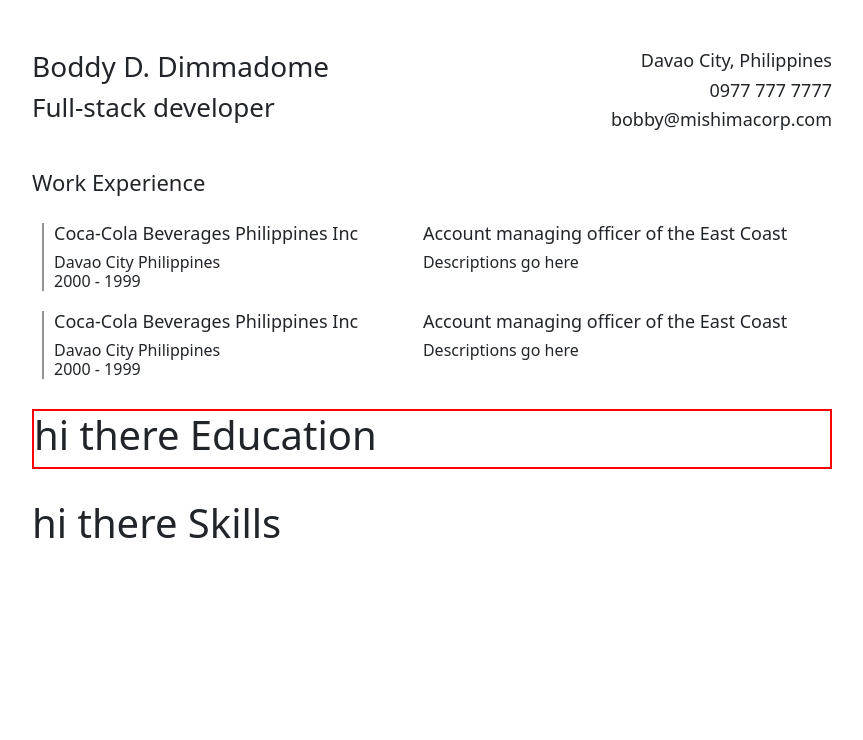
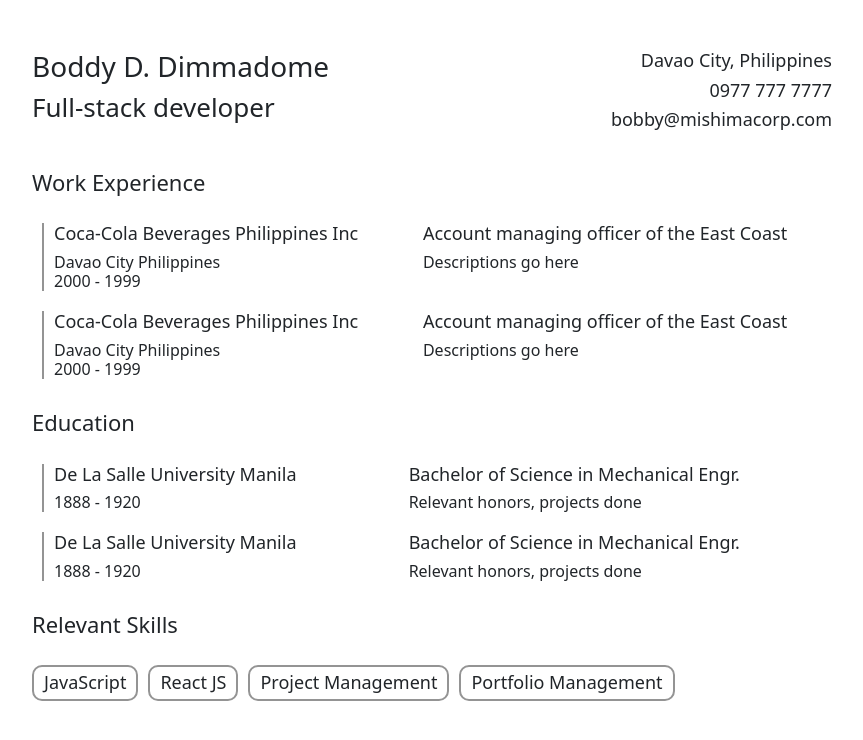
Before and after one commit to jedtap/cv-maker-lite, a React (Create React App) app: page / in a window 1280 px wide. Shown: the top 740 px of the page, without its empty margins (208-1071 px from the left). Built offline with nearby package versions, Linux system fonts and the light colour scheme.

Commit message:
dummy content complete

```diff
--- a/src/components/Education.js
+++ b/src/components/Education.js
@@ -6,7 +6,32 @@ class Education extends Component {
   render() {
     return (
       <div className="education">
-        <h1>hi there Education</h1>
+        <h2>Education</h2>
+
+        <div className="education-group">
+          <div className="education-left">
+            <h3>De La Salle University Manila</h3>
+            <h4>1888 - 1920</h4>
+          </div>
+
+          <div className="education-right">
+            <h3>Bachelor of Science in Mechanical Engr.</h3>
+            <h4>Relevant honors, projects done</h4>
+          </div>
+        </div>
+
+        <div className="education-group">
+          <div className="education-left">
+            <h3>De La Salle University Manila</h3>
+            <h4>1888 - 1920</h4>
+          </div>
+
+          <div className="education-right">
+            <h3>Bachelor of Science in Mechanical Engr.</h3>
+            <h4>Relevant honors, projects done</h4>
+          </div>
+        </div>
+
       </div>
     );
   }
--- a/src/components/Skills.js
+++ b/src/components/Skills.js
@@ -6,7 +6,13 @@ class Skills extends Component {
   render() {
     return (
       <div className="skills">
-        <h1>hi there Skills</h1>
+        <h2>Relevant Skills</h2>
+        <div className="skills-group">
+          <h3>JavaScript</h3>
+          <h3>React JS</h3>
+          <h3>Project Management</h3>
+          <h3>Portfolio Management</h3>
+        </div>
       </div>
     );
   }
--- a/src/styles/App.css
+++ b/src/styles/App.css
@@ -6,7 +6,3 @@
   grid-template-rows: 20px auto auto auto auto 100px;
   gap: 30px;
 }
-
-.education {
-  border: 2px solid red;
-}
--- a/src/styles/Education.css
+++ b/src/styles/Education.css
@@ -0,0 +1,28 @@
+.education {
+  display: flex;
+  flex-direction: column;
+  gap: 20px;
+}
+
+.education > h2 {
+  font-size: 22px;
+}
+
+.education-group {
+  border-left: 2px solid rgb(148, 148, 148);
+  margin-left: 10px;
+  padding-left: 10px;
+
+  display: grid;
+  grid-template-columns: auto auto;
+  gap: 20px;
+}
+
+.education-left > h3, .education-right >h3 {
+  font-size: 18px;
+}
+
+.education-left > h4, .education-right >h4 {
+  font-size: 16px;
+  margin: 0;
+}
--- a/src/styles/Skills.css
+++ b/src/styles/Skills.css
@@ -0,0 +1,21 @@
+.skills {
+  display: flex;
+  flex-direction: column;
+  gap: 20px;
+}
+
+.skills > h2 {
+  font-size: 22px;
+}
+
+.skills-group {
+  display: flex;
+  gap: 10px;
+}
+
+.skills-group > h3 {
+  font-size: 18px;
+  border: 2px solid rgb(148, 148, 148);
+  border-radius: 10px;
+  padding: 5px 10px;
+}
```
